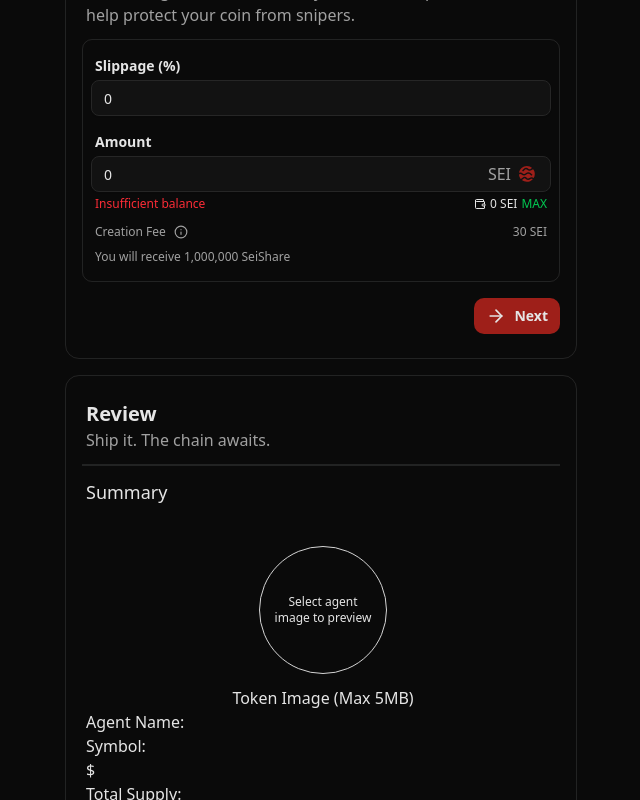
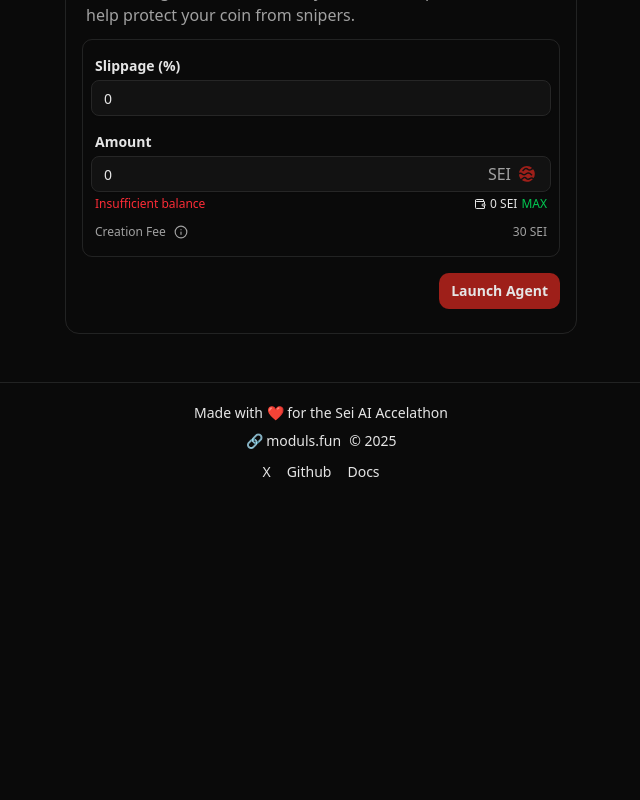
Before and after one commit to OxModuls/moduls-client, a React (Vite) app: page /create in a window 1280 px wide. Shown: the part 2580-3380 px from the top of the page, without its empty margins (319-959 px from the left). After the commit the page ends 3083 px from the top, so only its background shows below. Built offline with nearby package versions, Linux system fonts and the light colour scheme.

Commit message:
set default tax settings & disable sliders; remove preview section; display correct token symbol in pre-buy section

```diff
--- a/src/pages/create-agent.tsx
+++ b/src/pages/create-agent.tsx
@@ -79,7 +79,7 @@ const CreateAgent = () => {
   const pickModulDivRef = useRef<HTMLDivElement>(null);
   const taxSettingsDivRef = useRef<HTMLDivElement>(null);
   const prebuyDivRef = useRef<HTMLDivElement>(null);
-  const finalReviewDivRef = useRef<HTMLDivElement>(null);
+  // const finalReviewDivRef = useRef<HTMLDivElement>(null);
 
   const [showSocialLinks, setShowSocialLinks] = useState(false);
   const [selectedFileName, setSelectedFileName] = useState("");
@@ -91,9 +91,9 @@ const CreateAgent = () => {
     tokenSymbol: "",
     totalSupply: 1_000_000_000,
     tax: {
-      swap: 1,
-      agentWallet: 100,
-      devWallet: 0,
+      swap: 2,
+      agentWallet: 50,
+      devWallet: 50,
     },
     socialLinks: {
       website: "",
@@ -487,6 +487,7 @@ const CreateAgent = () => {
                         tax: { ...formData.tax, swap: value[0] },
                       })
                     }
+                    disabled
                   />
                   <div className="w-full mt-1 px-1 flex justify-between text-xs text-muted-foreground">
                     <span>2%</span>
@@ -524,6 +525,7 @@ const CreateAgent = () => {
                         },
                       })
                     }
+                    disabled
                   />
                   <div className="w-full mt-1 px-1 flex justify-between text-xs text-muted-foreground">
                     <span>1%</span>
@@ -564,6 +566,7 @@ const CreateAgent = () => {
                         },
                       })
                     }
+                    disabled
                   />
                   <div className="w-full mt-1 px-1 flex justify-between text-xs text-muted-foreground">
                     <span>0%</span>
@@ -653,29 +656,27 @@ const CreateAgent = () => {
                   </div>
                   <span>30 SEI</span>
                 </div>
+                {formData.tokenSymbol && (
                   <div className="ml-1 w-full">
                     <p className="mt-1.25 text-neutral-400 text-xs">
-                    You will receive <span>1,000,000</span> SeiShare
+                      You will receive <span>1,000,000</span>{" "}
+                      <span>${formData.tokenSymbol.toUpperCase()}</span>
                     </p>
                   </div>
+                )}
               </div>
             </div>
-            <div className="mt-4 flex justify-end">
+            <div className="mt-4 flex justify-end gap-2">
               <button
-                className="px-3 py-2 bg-accent rounded-lg text-sm font-semibold hover:scale-105 transition-all duration-500 flex items-center gap-2"
-                onClick={() =>
-                  finalReviewDivRef.current &&
-                  finalReviewDivRef.current.scrollIntoView({
-                    behavior: "smooth",
-                  })
-                }
+                className="px-3 py-2 bg-accent rounded-lg text-sm font-semibold hover:scale-105 transition-all duration-500 text-center"
+                onClick={() => {}}
               >
-                <ArrowRight className="size-5" />
-                <span>Next</span>
+                Launch Agent
               </button>
             </div>
           </div>
 
+          {/*
             <div
               ref={finalReviewDivRef}
               className="flex flex-col mt-4 px-4 py-6 border rounded-xl"
@@ -737,10 +738,10 @@ const CreateAgent = () => {
                   <p className="">Dev Wallet:</p>
                   <span className="">{formData.tax.devWallet}%</span>
 
-                {/*<p className="">Custom Logic:</p>
+                  <p className="">Custom Logic:</p>
                   <span className="">
                     {formData.modulType === "custom" ? "Yes" : "No"}
-                </span>*/}
+                  </span>*
                 </div>
               </div>
               <div className="mt-4 flex justify-end gap-2">
@@ -752,6 +753,7 @@ const CreateAgent = () => {
                 </button>
               </div>
             </div>
+          */}
         </form>
       </div>
     </div>
```
Lines whose indentation alone changed are shown as unchanged.
